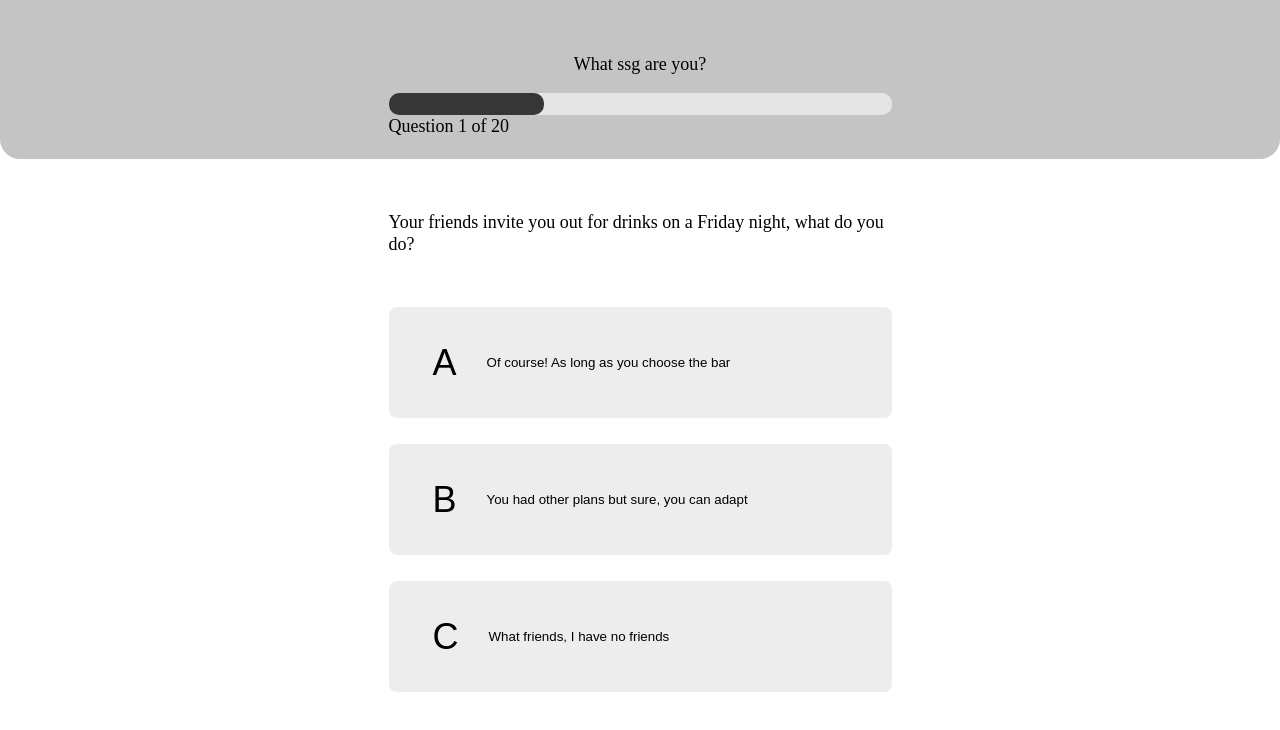
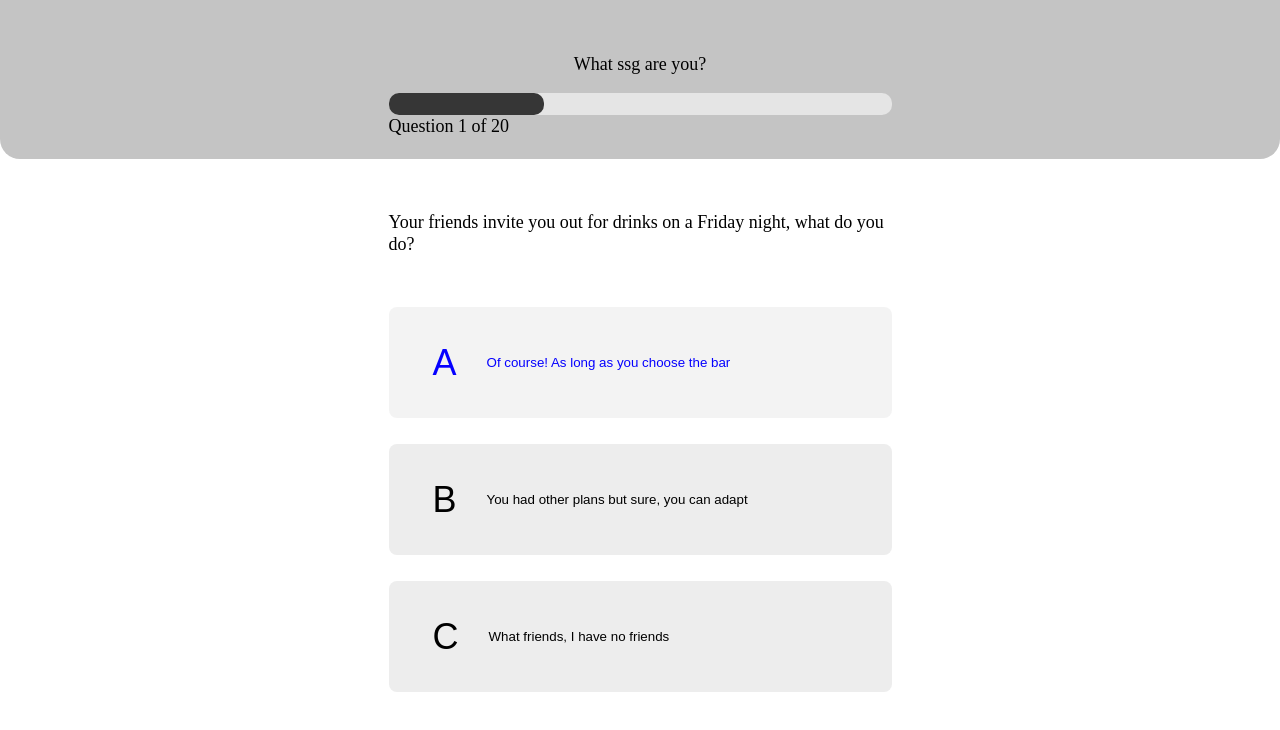
Before and after one commit to NJKode/ssg-quiz, a React (Create React App) app: page / in a window 1280 px wide. In both pictures the pointer is over the button 640 px from the left and 362 px from the top of the page. Shown: the top 730 px of the page. Built offline with nearby package versions, Linux system fonts and the light colour scheme.

Commit message:
Nicer hover state

```diff
--- a/src/App.css
+++ b/src/App.css
@@ -67,6 +67,18 @@ header {
   margin-bottom: 26px;
 }
 
+.QA-item:hover {
+  background: rgba(196, 196, 196, 0.2);
+}
+
+.QA-item:hover .QA-item-option {
+  color: #0500ff;
+}
+
+.QA-item:hover .QA-item-answer {
+  color: #0500ff;
+}
+
 .QA-item-option {
   display: inline-block;
   font-size: 36px;
```
